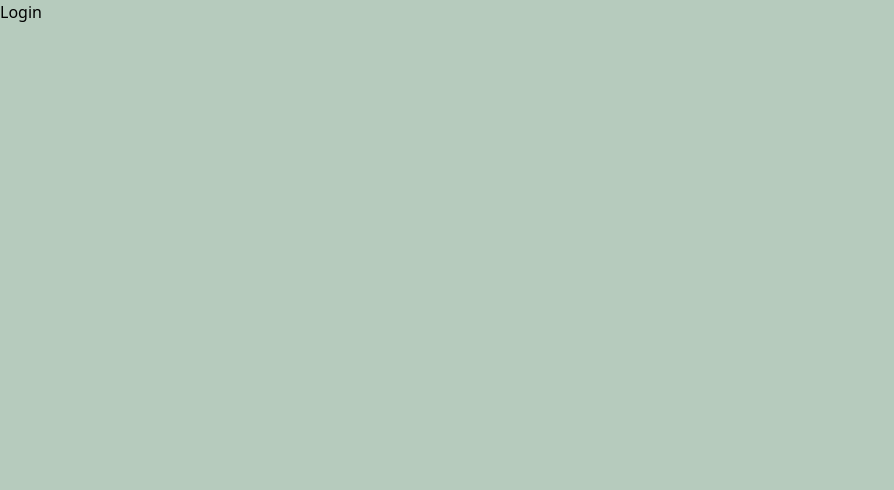
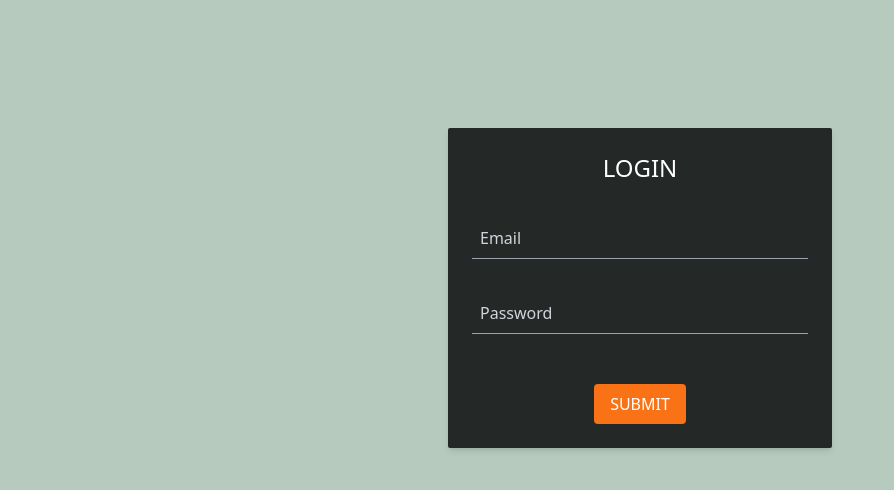
Before and after one commit to Mayurwagh98/random-pass, a React (Vite) app: page /login in a window 1280 px wide. Shown: the top 490 px of the page, without its empty margins (0-894 px from the left). Built offline with nearby package versions, Linux system fonts and the light colour scheme.

Commit message:
feat: Implement user login functionality with form validation and authentication

```diff
--- a/src/pages/Login.tsx
+++ b/src/pages/Login.tsx
@@ -1,5 +1,71 @@
+import axios from "axios";
+import { useRef } from "react";
+import { useNavigate } from "react-router-dom";
+
 const Login: React.FC = () => {
-  return <div>Login</div>;
+  const emailRef = useRef<HTMLInputElement>(null);
+  const passwordRef = useRef<HTMLInputElement>(null);
+  const navigate = useNavigate();
+
+  const handleSubmit = (e: React.FormEvent<HTMLFormElement>) => {
+    e.preventDefault();
+    handleLogin();
+  };
+
+  interface LoginPayloadTypes {
+    email: string;
+    password: string;
+  }
+
+  const handleLogin = async () => {
+    const payload: LoginPayloadTypes = {
+      email: emailRef.current ? emailRef.current.value : "",
+      password: passwordRef.current ? passwordRef.current.value : "",
+    };
+    try {
+      const { data }: any = await axios.post(
+        "http://localhost:5002/v1/login",
+        payload,
+        {}
+      );
+      alert(data.message);
+      localStorage.setItem("token", data.token);
+      if (data.token) navigate("/");
+    } catch (error: any) {
+      const errorMessage =
+        error.response?.data?.message || "An error occurred during login";
+      alert(errorMessage);
+    }
+  };
+
+  return (
+    <form
+      className="flex flex-col gap-4 justify-between items-center p-6 w-[30%] min-h-[20rem] shadow-md m-auto mt-[10%] bg-black bg-opacity-80 rounded-sm"
+      onSubmit={handleSubmit}
+    >
+      <h1 className="text-2xl text-white">LOGIN</h1>
+      <input
+        ref={emailRef}
+        type="email"
+        className="border-b border-gray-400 bg-transparent w-full p-2 text-white placeholder-gray-300 outline-none focus:border-orange-500"
+        placeholder="Email"
+        onChange={() => emailRef.current?.value}
+      />
+      <input
+        ref={passwordRef}
+        type="password"
+        className="border-b border-gray-400 bg-transparent w-full p-2 text-white placeholder-gray-300 outline-none focus:border-orange-500"
+        placeholder="Password"
+        onChange={() => passwordRef.current?.value}
+      />
+      <button
+        type="submit"
+        className="bg-orange-500 text-white px-4 py-2 mt-4 rounded"
+      >
+        SUBMIT
+      </button>
+    </form>
+  );
 };
 
 export default Login;
--- a/src/pages/Signup.tsx
+++ b/src/pages/Signup.tsx
@@ -1,10 +1,12 @@
 import axios from "axios";
 import { useRef } from "react";
+import { useNavigate } from "react-router-dom";
 
 const Signup: React.FC = () => {
   const emailRef = useRef<HTMLInputElement>(null);
   const passwordRef = useRef<HTMLInputElement>(null);
   const nameRef = useRef<HTMLInputElement>(null);
+  const navigate = useNavigate();
 
   const handleSubmit = (e: React.FormEvent<HTMLFormElement>) => {
     e.preventDefault();
@@ -32,8 +34,10 @@ const Signup: React.FC = () => {
       console.log(data);
       alert(data.message);
       localStorage.setItem("token", data.token);
+      if (data.token) navigate("/");
     } catch (error: any) {
-      const errorMessage = error.response?.data?.message || 'An error occurred during signup';
+      const errorMessage =
+        error.response?.data?.message || "An error occurred during signup";
       alert(errorMessage);
     }
   };
```
